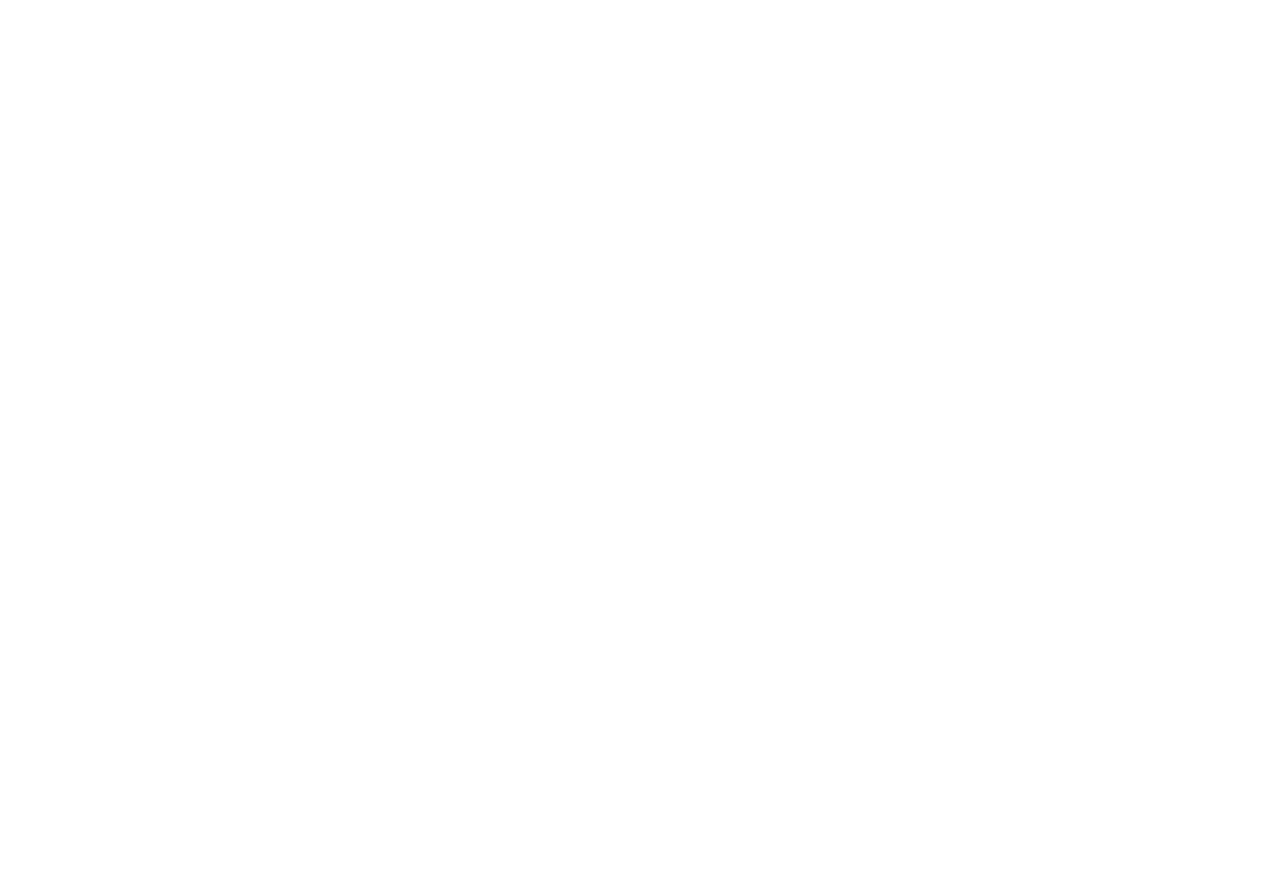
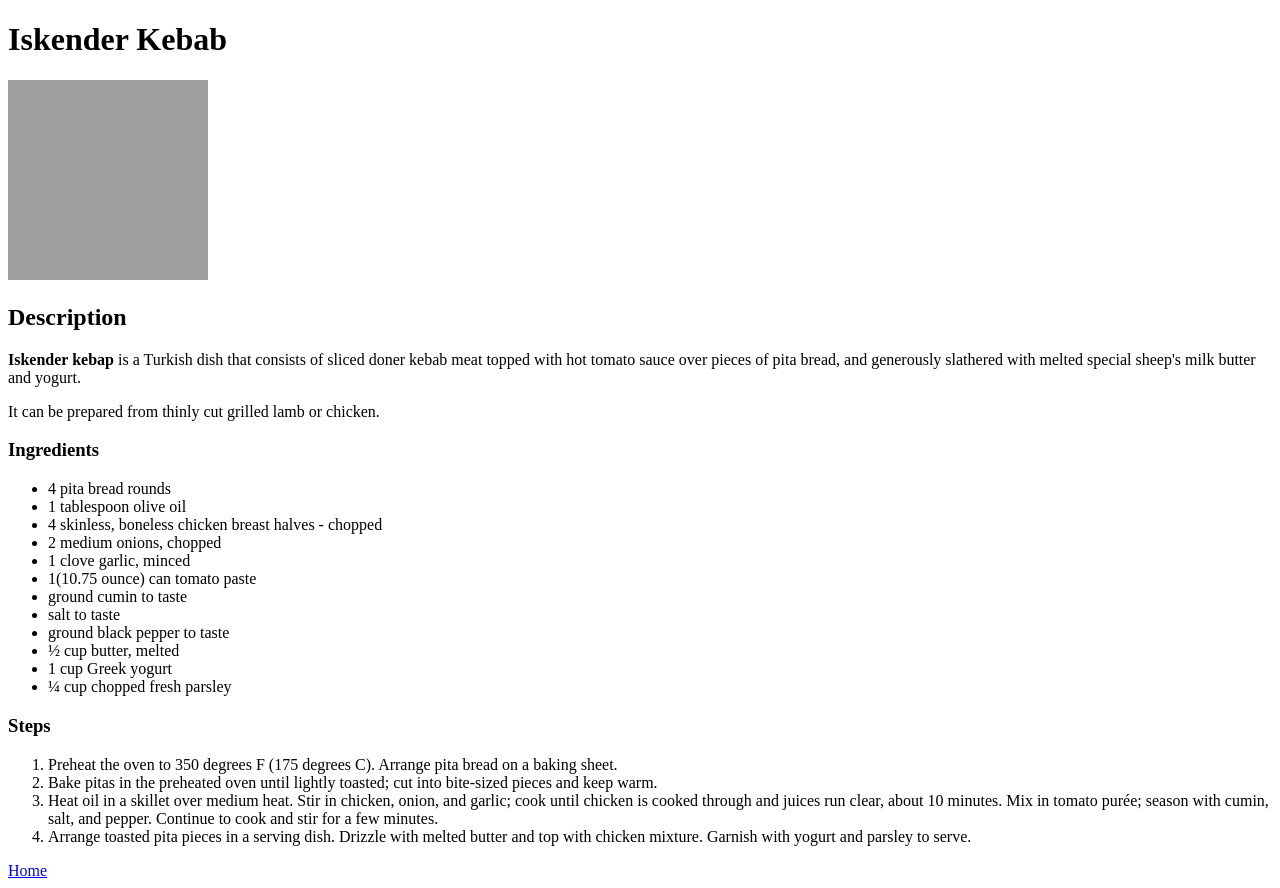
Before and after one commit to MoeRon2/odin-recipes, a plain HTML site: page recipes/iskender-kebab.html in a window 1280 px wide. Before the commit the page ends 800 px from the top, so only its background shows below. Drawn offline with Linux system fonts and the light colour scheme; grey boxes are pictures that could not be loaded.

Commit message:
Finish the second recipe

```diff
--- a/recipes/iskender-kebab.html
+++ b/recipes/iskender-kebab.html
@@ -0,0 +1,41 @@
+<!DOCTYPE html>
+<html lang="en">
+    <head>
+        <meta charset="UTF-8">
+        <meta name="viewport" content="width=device-width, initial-scale=1.0">
+        <title>Iskender Kebab</title>
+    </head>
+    <body>
+        <h1>Iskender Kebab</h1>
+        <img src="https://imagesvc.meredithcorp.io/v3/mm/image?url=https%3A%2F%2Fstatic.onecms.io%2Fwp-content%2Fuploads%2Fsites%2F43%2F2023%2F01%2F11%2F6646364-iskender-kebab-Tuncer-Pekdemir-4x3-1.jpg&q=60&c=sc&poi=auto&orient=true&h=512" height="200" width="200">
+        <br>
+        <h2>Description</h2>
+        <p><strong>Iskender kebap</strong> is a Turkish dish that consists of sliced doner kebab meat topped with hot tomato sauce over pieces of pita bread, and generously slathered with melted special sheep's milk butter and yogurt.</p>
+        <p>It can be prepared from thinly cut grilled lamb or chicken.</p>
+
+        <h3>Ingredients</h3>
+        <ul>
+            <li>4 pita bread rounds</li>
+            <li>1 tablespoon olive oil</li>
+            <li>4 skinless, boneless chicken breast halves - chopped</li>
+            <li>2 medium onions, chopped</li>
+            <li>1 clove garlic, minced</li>
+            <li>1(10.75 ounce) can tomato paste</li>
+            <li>ground cumin to taste</li>
+            <li>salt to taste</li>
+            <li>ground black pepper to taste</li>
+            <li>½ cup butter, melted</li>
+            <li>1 cup Greek yogurt</li>
+            <li>¼ cup chopped fresh parsley</li>
+        </ul>
+
+        <h3>Steps</h3>
+        <ol>
+            <li>Preheat the oven to 350 degrees F (175 degrees C). Arrange pita bread on a baking sheet.</li>
+            <li>Bake pitas in the preheated oven until lightly toasted; cut into bite-sized pieces and keep warm.</li>
+            <li>Heat oil in a skillet over medium heat. Stir in chicken, onion, and garlic; cook until chicken is cooked through and juices run clear, about 10 minutes. Mix in tomato purée; season with cumin, salt, and pepper. Continue to cook and stir for a few minutes.</li>
+            <li>Arrange toasted pita pieces in a serving dish. Drizzle with melted butter and top with chicken mixture. Garnish with yogurt and parsley to serve.</li>
+        </ol>
+        <a href='../index.html'>Home</a>
+    </body>
+</html>
```
Also changed, not shown: index.html (+2 -2 lines), recipes/kimchi.html (+11 -0 lines).
